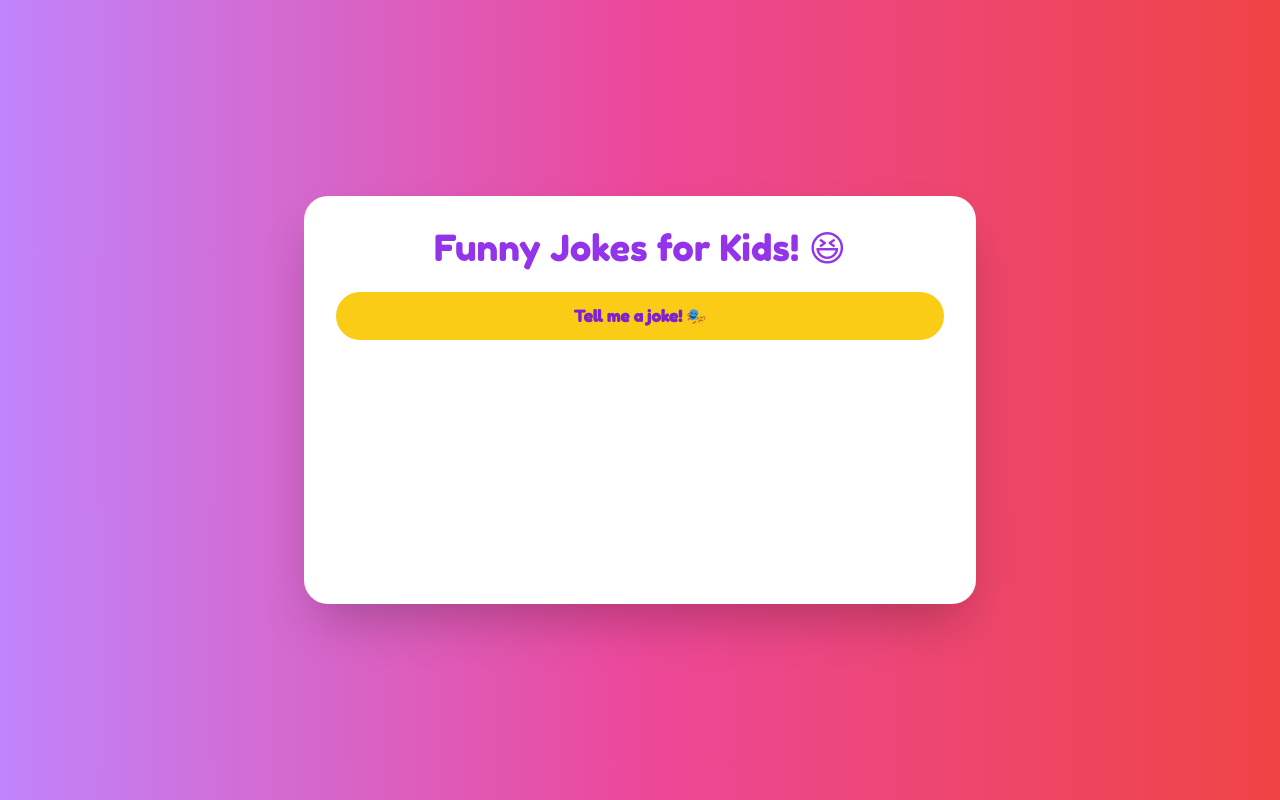
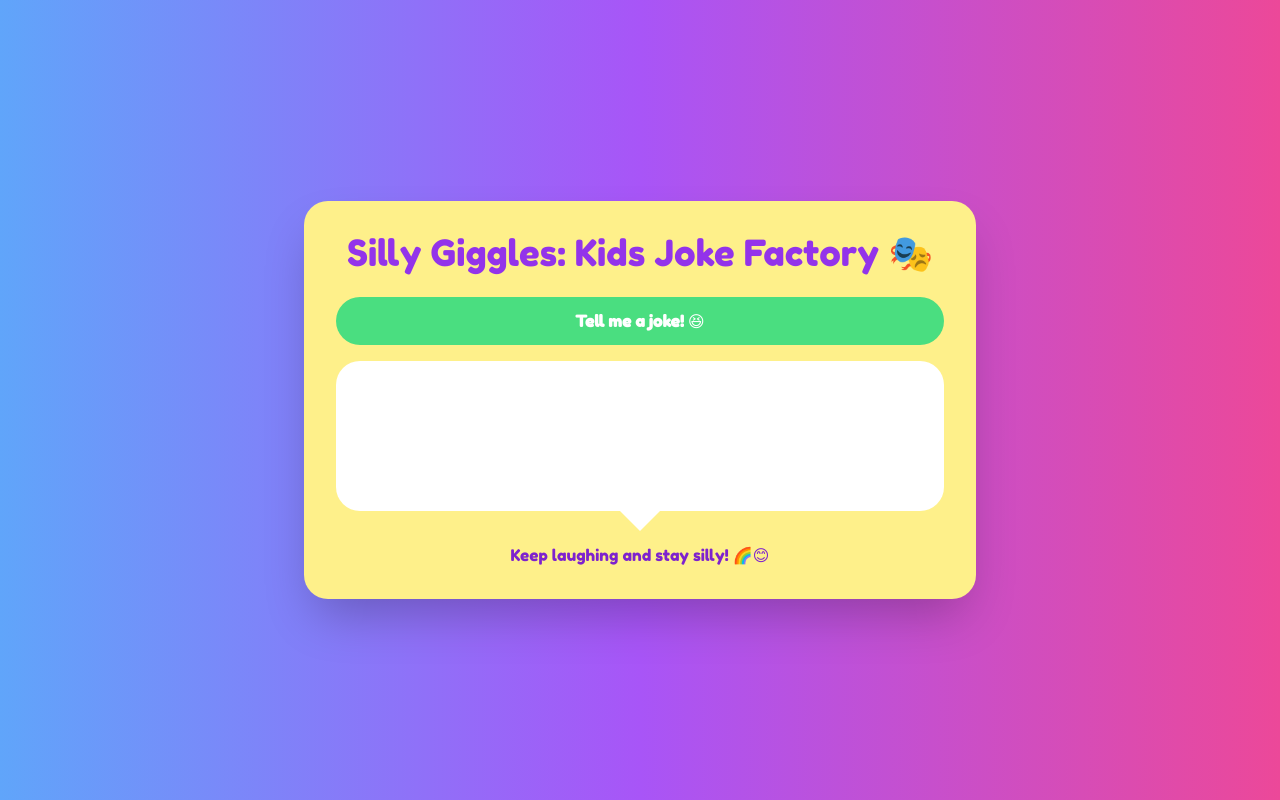
Before and after one commit to bronhaim/kids-ai, a Flask app: page / in a window 1280 px wide. Run offline with Flask 2, Linux system fonts and the light colour scheme; some libraries are stand-ins or nearby versions.

Commit message:
changing to avoid openapi for now

```diff
--- a/app.py
+++ b/app.py
@@ -1,20 +1,24 @@
-import os
-from flask import Flask, render_template, request, jsonify
-from dotenv import load_dotenv
-import openai
+from flask import Flask, render_template, jsonify
 import random
 
-load_dotenv()
-
 app = Flask(__name__)
-openai.api_key = os.getenv("OPENAI_API_KEY")
 
 jokes = [
     "Why don't scientists trust atoms? Because they make up everything!",
     "What do you call a fake noodle? An impasta!",
     "Why did the math book look so sad? Because it had too many problems.",
     "What do you call a bear with no teeth? A gummy bear!",
-    "Why did the cookie go to the doctor? Because it was feeling crumbly!"
+    "Why did the cookie go to the doctor? Because it was feeling crumbly!",
+    "What do you call a sleeping bull? A bulldozer!",
+    "Why did the picture go to jail? Because it was framed!",
+    "What do you call a boomerang that doesn't come back? A stick!",
+    "Why did the scarecrow win an award? He was outstanding in his field!",
+    "What do you call a parade of rabbits hopping backwards? A receding hare-line!",
+    "Why couldn't the pirate play cards? Because he was sitting on the deck!",
+    "What kind of tree fits in your hand? A palm tree!",
+    "Why did the golfer bring two pairs of pants? In case he got a hole in one!",
+    "How do you make a tissue dance? Put a little boogie in it!",
+    "Why was six afraid of seven? Because seven eight nine!"
 ]
 
 @app.route('/')
@@ -25,18 +29,5 @@ def index():
 def get_joke():
     return jsonify({'joke': random.choice(jokes)})
 
-@app.route('/explain_joke', methods=['POST'])
-def explain_joke():
-    joke = request.json['joke']
-    response = openai.ChatCompletion.create(
-        model="gpt-3.5-turbo",
-        messages=[
-            {"role": "system", "content": "You are a helpful assistant that explains jokes to children."},
-            {"role": "user", "content": f"Explain this joke to a child: {joke}"}
-        ]
-    )
-    explanation = response.choices[0].message['content']
-    return jsonify({'explanation': explanation})
-
 if __name__ == '__main__':
-    app.run()
+    app.run(host='0.0.0.0', port=10000)
--- a/templates/index.html
+++ b/templates/index.html
@@ -3,55 +3,66 @@
 <head>
     <meta charset="UTF-8">
     <meta name="viewport" content="width=device-width, initial-scale=1.0">
-    <title>Funny Jokes for Kids</title>
+    <title>Silly Giggles: Kids Joke Factory</title>
     <script src="https://cdn.tailwindcss.com"></script>
     <style>
         @import url('https://fonts.googleapis.com/css2?family=Fredoka+One&display=swap');
         body { font-family: 'Fredoka One', cursive; }
+        .joke-bubble {
+            position: relative;
+            background: #ffffff;
+            border-radius: 1.5em;
+        }
+        .joke-bubble:after {
+            content: '';
+            position: absolute;
+            bottom: 0;
+            left: 50%;
+            width: 0;
+            height: 0;
+            border: 20px solid transparent;
+            border-top-color: #ffffff;
+            border-bottom: 0;
+            margin-left: -20px;
+            margin-bottom: -20px;
+        }
     </style>
 </head>
-<body class="bg-gradient-to-r from-purple-400 via-pink-500 to-red-500 min-h-screen flex items-center justify-center">
-<div class="bg-white p-8 rounded-3xl shadow-2xl max-w-2xl w-full mx-4">
-    <h1 class="text-4xl mb-6 text-center text-purple-600">Funny Jokes for Kids! 😆</h1>
+<body class="bg-gradient-to-r from-blue-400 via-purple-500 to-pink-500 min-h-screen flex items-center justify-center">
+<div class="bg-yellow-200 p-8 rounded-3xl shadow-2xl max-w-2xl w-full mx-4">
+    <h1 class="text-4xl mb-6 text-center text-purple-600">Silly Giggles: Kids Joke Factory 🎭</h1>
     <div class="space-y-4">
-        <button id="jokeBtn" class="w-full bg-yellow-400 hover:bg-yellow-500 text-purple-700 font-bold py-3 px-4 rounded-full transition duration-300 transform hover:scale-105">
-            Tell me a joke! 🎭
+        <button id="jokeBtn" class="w-full bg-green-400 hover:bg-green-500 text-white font-bold py-3 px-4 rounded-full transition duration-300 transform hover:scale-105 hover:rotate-1">
+            Tell me a joke! 😆
         </button>
-        <p id="joke" class="text-2xl text-center min-h-[100px] flex items-center justify-center"></p>
-        <button id="explainBtn" class="w-full bg-green-400 hover:bg-green-500 text-white font-bold py-3 px-4 rounded-full transition duration-300 transform hover:scale-105 hidden">
-            Explain the joke 🤔
-        </button>
-        <p id="explanation" class="text-lg text-center text-gray-700 italic min-h-[100px]"></p>
+        <div id="jokeContainer" class="joke-bubble bg-white p-6 min-h-[150px] flex items-center justify-center">
+            <p id="joke" class="text-2xl text-center text-purple-700"></p>
+        </div>
+    </div>
+    <div class="mt-8 text-center">
+        <p class="text-purple-700">Keep laughing and stay silly! 🌈😊</p>
     </div>
 </div>
 
 <script>
     const jokeBtn = document.getElementById('jokeBtn');
-    const explainBtn = document.getElementById('explainBtn');
     const jokeElement = document.getElementById('joke');
-    const explanationElement = document.getElementById('explanation');
+    const jokeContainer = document.getElementById('jokeContainer');
 
     jokeBtn.addEventListener('click', async () => {
+        jokeBtn.disabled = true;
+        jokeBtn.textContent = 'Thinking of a funny one... 🤔';
+        jokeContainer.classList.add('animate-pulse');
+
         const response = await fetch('/get_joke');
         const data = await response.json();
-        jokeElement.textContent = data.joke;
-        explainBtn.classList.remove('hidden');
-        explanationElement.textContent = '';
-    });
 
-    explainBtn.addEventListener('click', async () => {
-        const joke = jokeElement.textContent;
-        explainBtn.textContent = 'Thinking... 🧠';
-        const response = await fetch('/explain_joke', {
-            method: 'POST',
-            headers: {
-                'Content-Type': 'application/json',
-            },
-            body: JSON.stringify({ joke }),
-        });
-        const data = await response.json();
-        explanationElement.textContent = data.explanation;
-        explainBtn.textContent = 'Explain the joke 🤔';
+        setTimeout(() => {
+            jokeElement.textContent = data.joke;
+            jokeBtn.disabled = false;
+            jokeBtn.textContent = 'Tell me another joke! 😆';
+            jokeContainer.classList.remove('animate-pulse');
+        }, 1000);
     });
 </script>
 </body>
```
